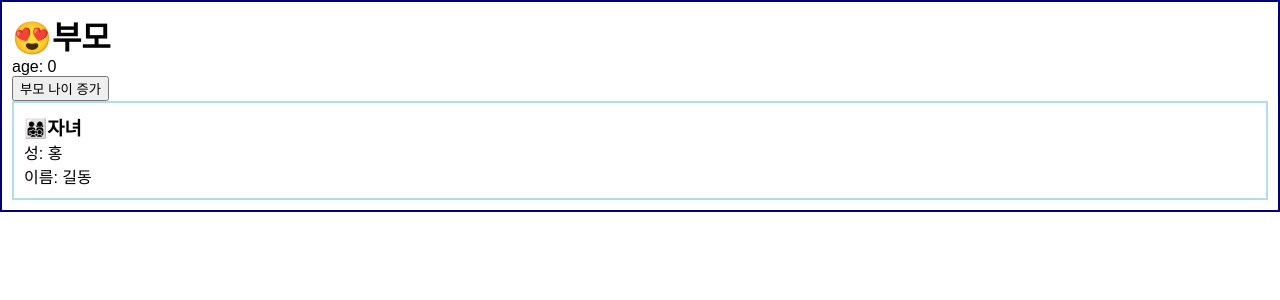
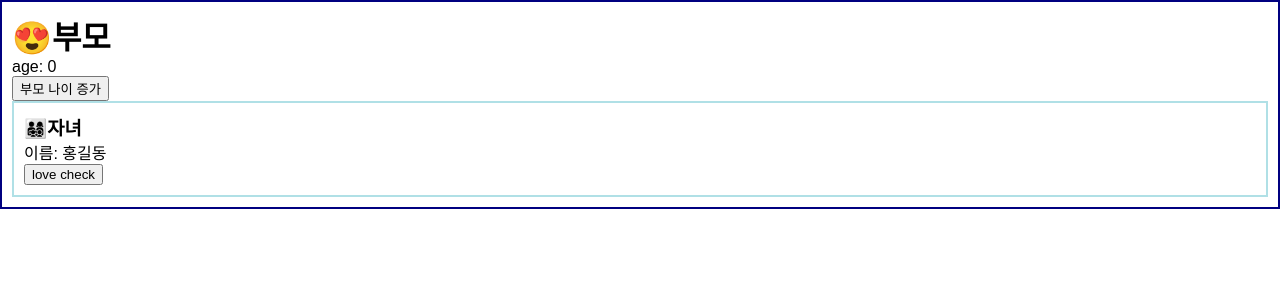
Before and after one commit to hyunwoo86/react_study, a React (Create React App) app in the folder react_study_room/: page / in a window 1280 px wide. Shown: the top 300 px of the page. Built offline with nearby package versions, Linux system fonts and the light colour scheme; the HTML template or start-up script is replaced by a standard one.

Commit message:
React.memo로 컴포넌트 최적화하기 (ft. useMemo, useCallback)
useCall을 통하여 자녀 컴포넌트 리랜더링 되는 것을 막아준다.
useMemo와 동일 개념

```diff
--- a/react_study_room/src/App.js
+++ b/react_study_room/src/App.js
@@ -1,4 +1,4 @@
-import { useMemo, useState } from "react";
+import { useCallback, useState } from "react";
 import Child from "./component/Child";
 
 function App() {
@@ -8,17 +8,13 @@ function App() {
     setParentAge(parentAge + 1);
   };
 
-  //   const name = {
-  //     lastName: "홍",
-  //     firstName: "길동",
-  //   }; // object,  랜더링 하면서 name의 주소 값이 변하여 child에 memo를 하였더라도 랜더링이 수행 된다
+  const telMe = useCallback(() => {
+    console.log("사랑한다 ;)");
+  }, []); // useCallback을 통하여 해당 함수에 대해서 자녀 컴포넌트 재 랜더링 되는것을 막아준다.
 
-  const name = useMemo(() => {
-    return {
-      lastName: "홍",
-      firstName: "길동",
-    };
-  }, []); // 따라서 useMemo를 통하여 메모리 주소를 고정하여 사용한다.
+  //   const telMe = () => {
+  //     console.log("사랑한다 ;)");
+  //   };
 
   console.log("부모 컴퍼넌트가 랜더링 되었습니다.");
   return (
@@ -26,7 +22,7 @@ function App() {
       <h1>😍부모</h1>
       <p>age: {parentAge}</p>
       <button onClick={incrementParentAge}>부모 나이 증가</button>
-      <Child name={name}></Child>
+      <Child name={"홍길동"} telMe={telMe}></Child>
     </div>
   );
 }
--- a/react_study_room/src/component/Child.js
+++ b/react_study_room/src/component/Child.js
@@ -1,12 +1,12 @@
 import React, { memo } from "react";
 
-const Child = ({ name }) => {
+const Child = ({ name, telMe }) => {
   console.log("자식 컴포넌트가 렌더링 되었습니다");
   return (
     <div style={{ border: "2px solid powderblue", padding: "10px" }}>
       <h3>👨‍👩‍👧‍👦자녀</h3>
-      <p>성: {name.lastName}</p>
-      <p>이름: {name.firstName}</p>
+      <p>이름: {name}</p>
+      <button onClick={telMe}>love check</button>
     </div>
   );
 };
```
